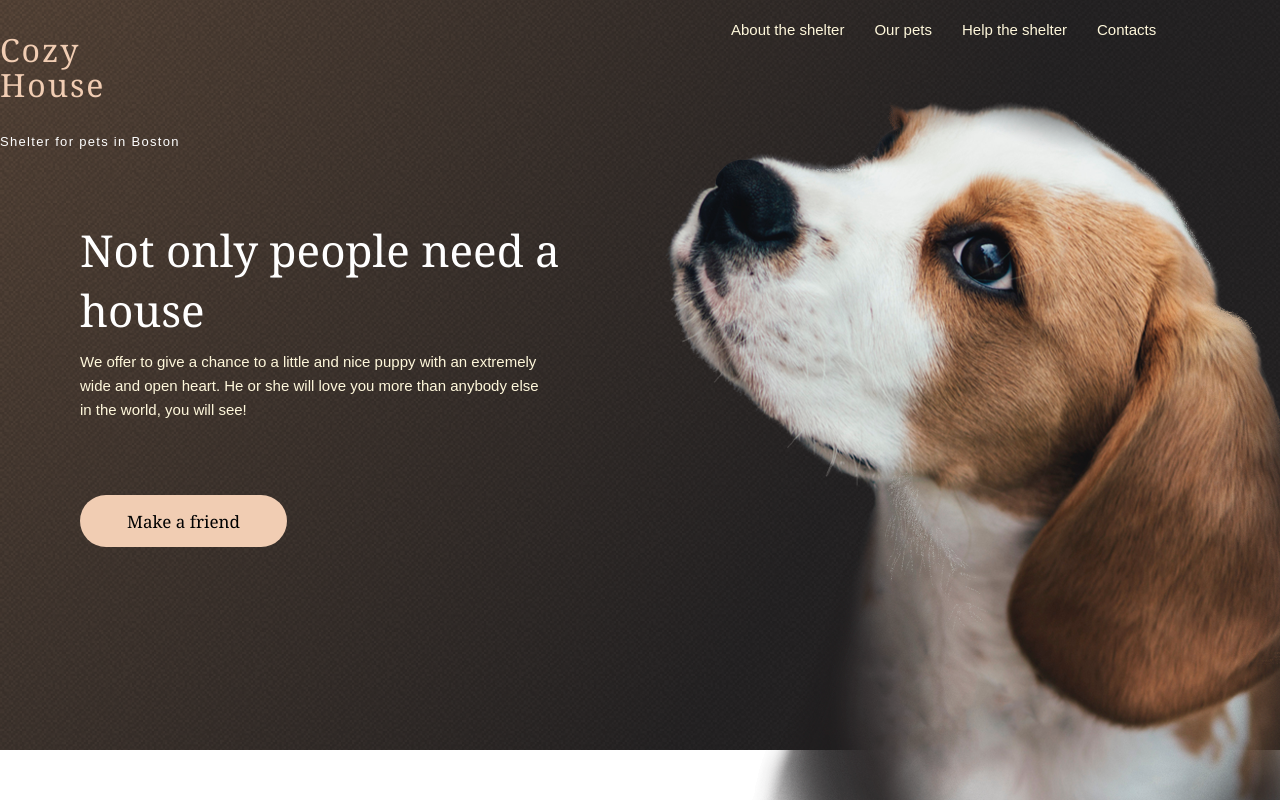
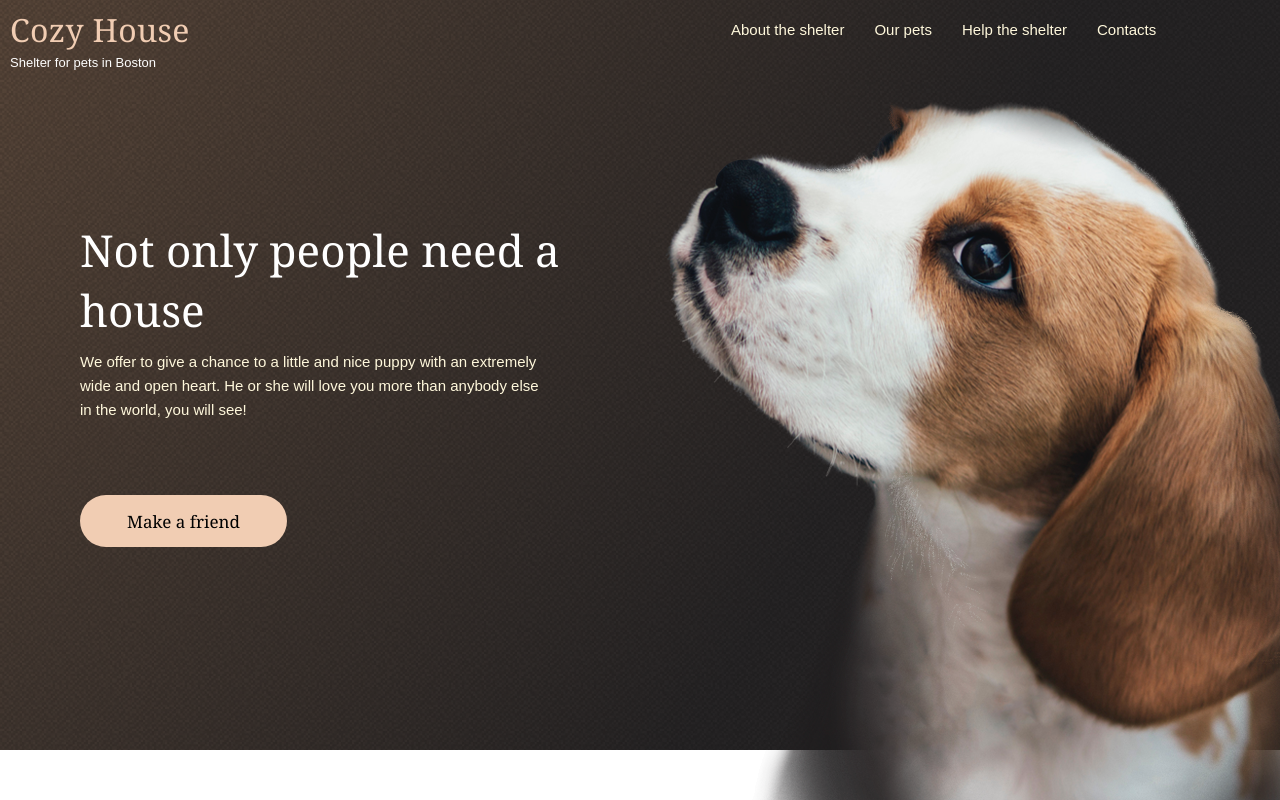
Before and after one commit to LeraPetrovich/rsschool-cv, a plain HTML site: page shelter/pages/main/index.html in a window 1280 px wide. Shown: the top 800 px of the page. Drawn offline with Linux system fonts and the light colour scheme; a script that the page names is missing.

```diff
--- a/shelter/pages/main/index.html
+++ b/shelter/pages/main/index.html
@@ -20,19 +20,21 @@
         <div class="puppy"></div>
       <div class="flex">
 
-        <div class="link-image">
-            <p class="logotitle">Cozy House</p>
-            <p class="logosub">Shelter for pets in Boston</p>
-        </div>
+        <div class="Logo">
+          <div class="Title">Cozy House</div>
+          <div class="Subtitile">Shelter for pets in Boston</div>
+      </div>
 
         <nav class="flex">
           <ul class="nav-list">
            <li class="nav-item">
               <a href="#About" class="nav-link" data-i18="skills" style="color: cornsilk;">About the shelter</a>
             </li>
+            <form action="/pages/pets/index.html">
             <li class="nav-item">
               <a href="#Pets" class="nav-link" data-i18="portfolio" style="color: cornsilk;">Our pets</a>
             </li>
+          </form>
             <li class="nav-item">
               <a href="#Help" class="nav-link" data-i18="video" style="color: cornsilk;">Help the shelter</a>
             </li>
--- a/shelter/pages/main/style.css
+++ b/shelter/pages/main/style.css
@@ -2076,3 +2076,51 @@
     }
 
   }
+  .Logo{
+    position: absolute;
+   width: 184px;
+   height: 60px;
+   left: -90px;
+   top: 0px;
+   }
+   .Title{
+    position: absolute;
+    width: 184px;
+    height: 35px;
+    left: 100px;
+    top: calc(50% - 35px/2 - 0px);
+    font-family: 'Georgia';
+    font-style: normal;
+    font-weight: 400;
+    font-size: 32px;
+    line-height: 110%;
+    display: flex;
+    align-items: center;
+    letter-spacing: 0.01em;
+    color: #F1CDB3;
+   }
+   .Subtitile{
+    position: absolute;
+    width: 179px;
+    height: 15px;
+    left: 100px;
+    top: calc(50% - 15px/2 + 32px);
+
+    /* logo_subtitle */
+
+    font-family: 'Arial';
+    font-style: normal;
+    font-weight: 400;
+    font-size: 13px;
+    line-height: 15px;
+    /* identical to box height */
+
+    display: flex;
+    align-items: center;
+    letter-spacing: 0.0em;
+
+    /* color-light-xl */
+
+    color: #FFFFFF;
+
+   }
```
